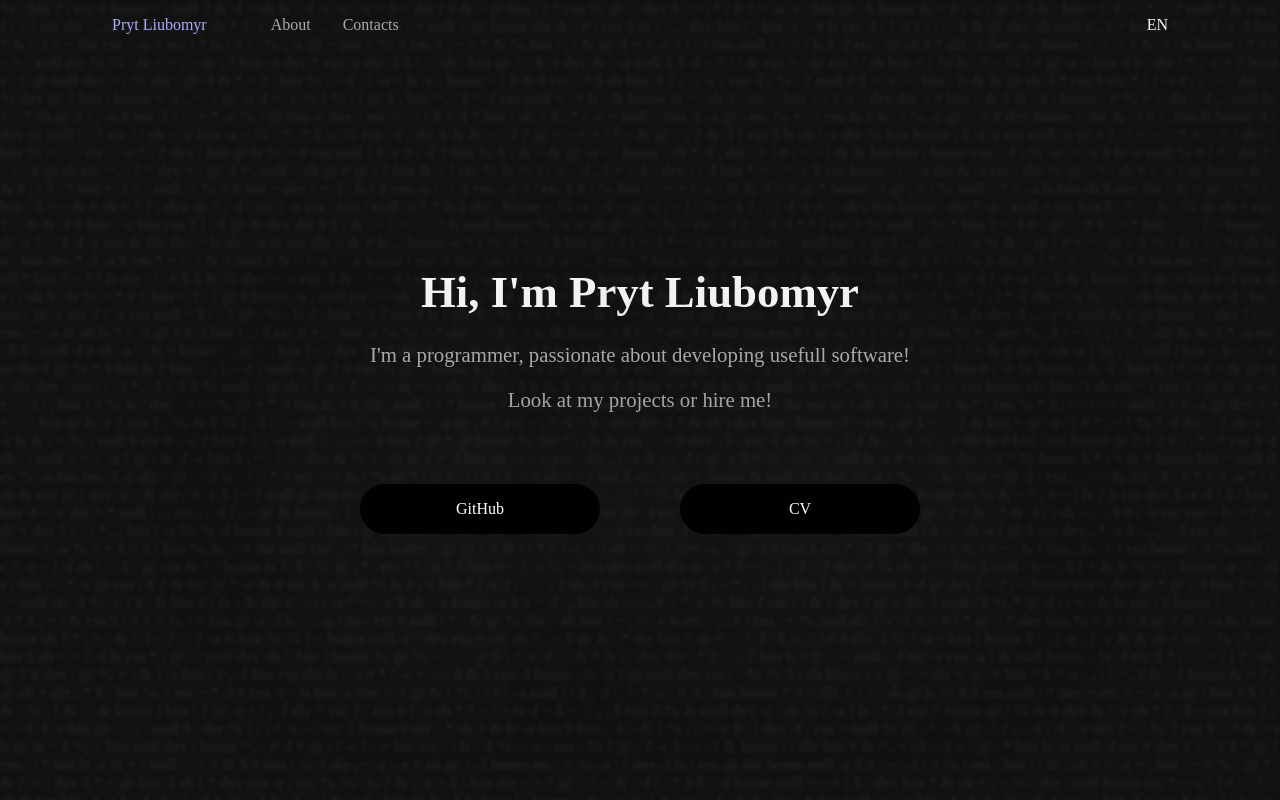
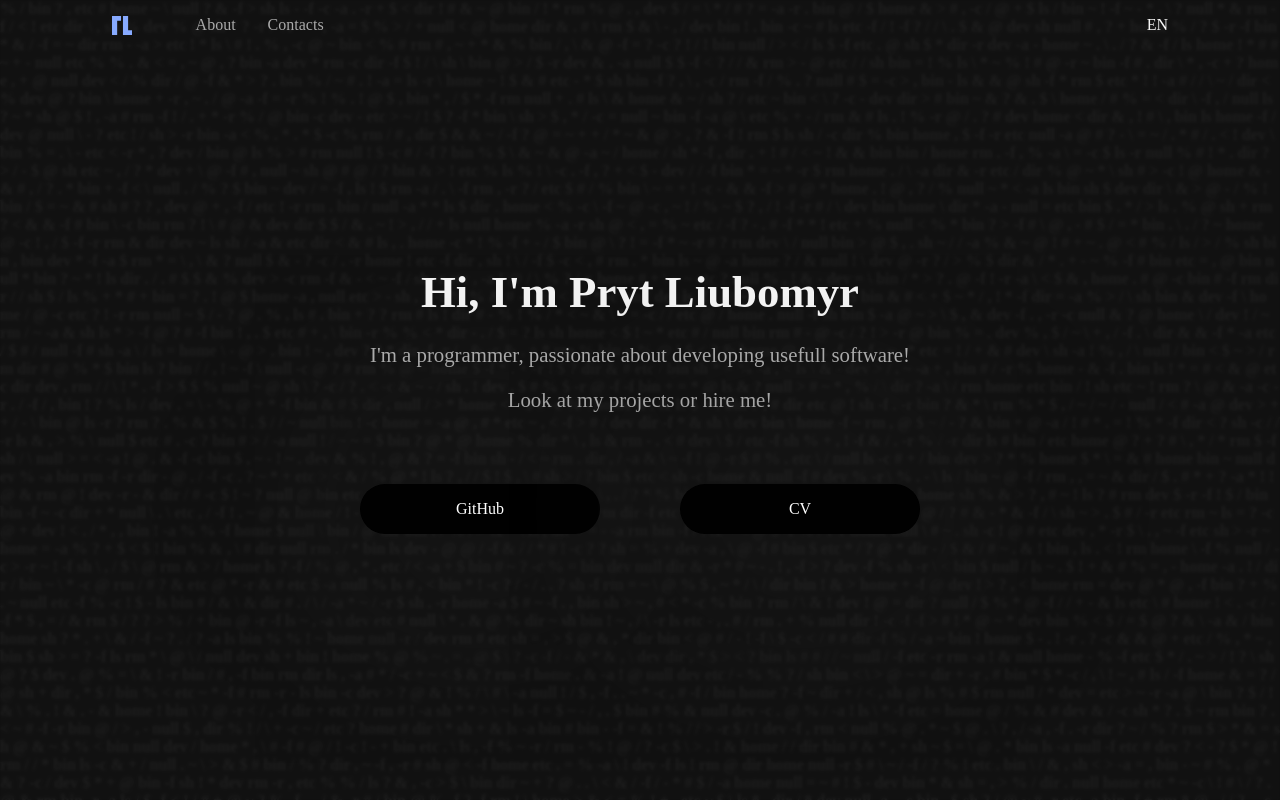
Before and after one commit to prytlubomir/personal_website, a Vue app: page / in a window 1280 px wide. Shown: the top 800 px of the page. Built offline with nearby package versions, Linux system fonts and the light colour scheme.

Commit message:
Added logo to the header.

```diff
--- a/src/components/AppHeader.vue
+++ b/src/components/AppHeader.vue
@@ -2,7 +2,7 @@
     <header class="header">
         <nav class="container">
             <ul>
-                <li><a href="" class="nav-title">Pryt Liubomyr</a></li>
+                <li><a href="" class="nav-title"><img src="/logov5.svg" alt="Pryt Liubomyr"></a></li>
                 <li><a href="" class="nav-about">About</a></li>
                 <li><a href="" class="nav-contacts">Contacts</a></li>
             </ul>
@@ -15,6 +15,7 @@
 export default {
     name: 'AppHeader'
 }
+
 </script>
 
 <style>
@@ -54,4 +55,8 @@ export default {
     color: #aaaaff;
     margin-right: 2em;
 }
+
+.header .nav-title img{
+    height: 1.2em;
+}
 </style>
```
